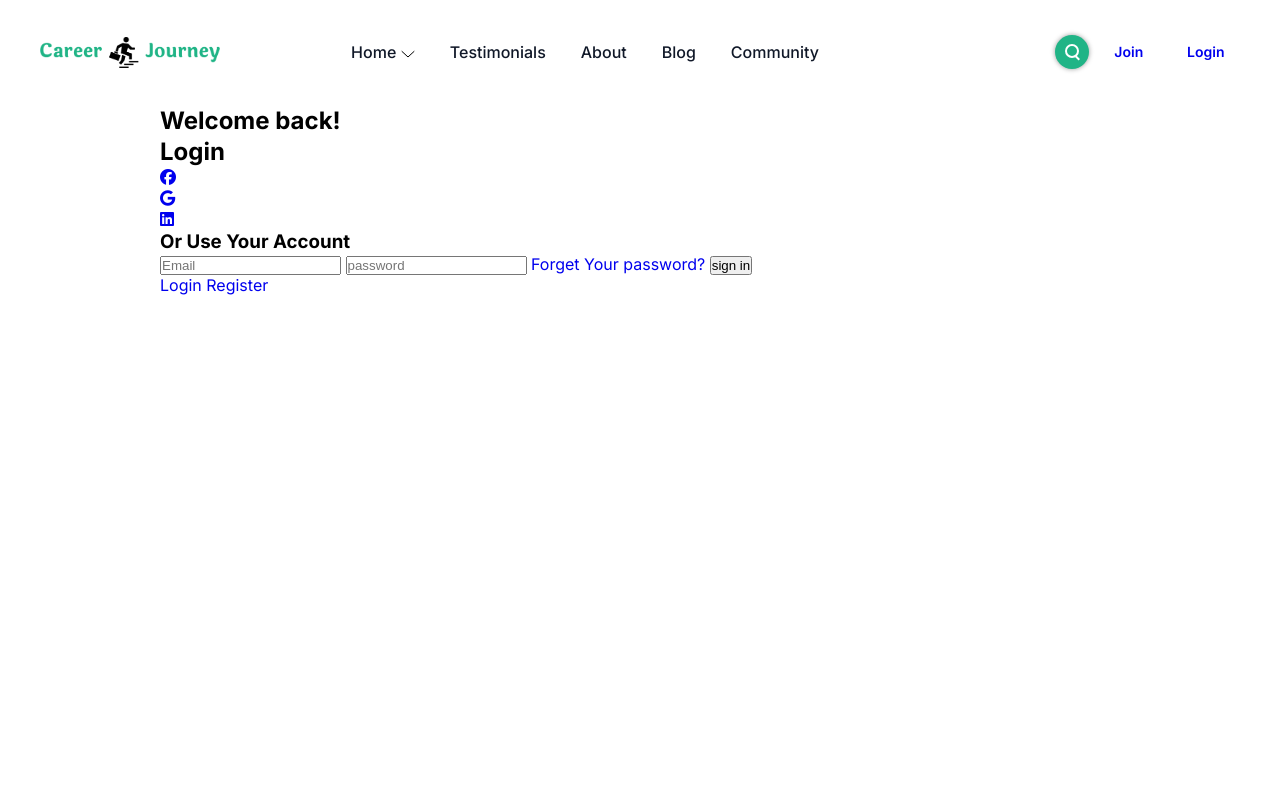
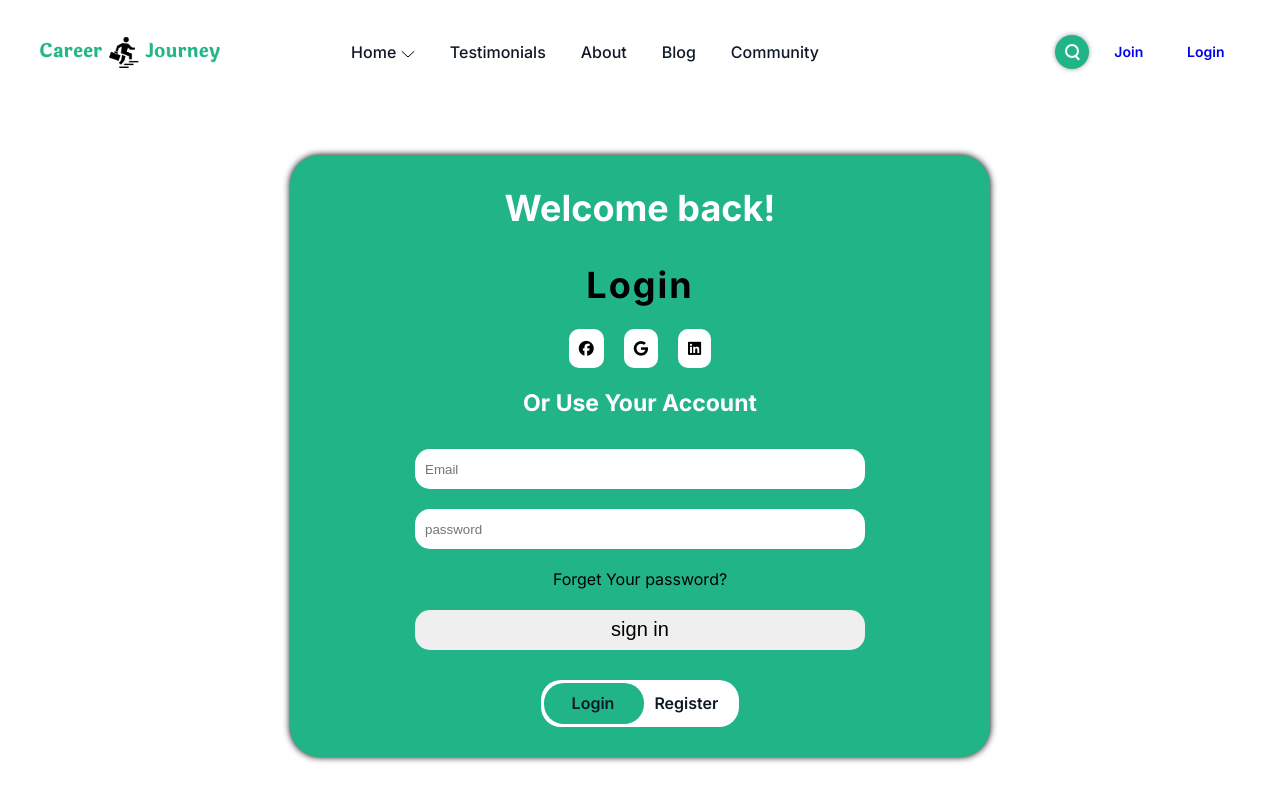
Before and after one commit to mahmood-mohie/the-career-journey, a plain HTML site: page login.html in a window 1280 px wide. Drawn offline with nearby package versions, Linux system fonts and the light colour scheme; files that its build step writes are made by us from their sources.

Commit message:
add new login page

```diff
--- a/app/sass/_login.scss
+++ b/app/sass/_login.scss
@@ -1,4 +1,4 @@
-.main-1 {
+.main-4 {
   margin: 0px 290px;
   @include breakpoint-down(medium) {
     margin: 120px 90px;
--- a/app/sass/style.scss
+++ b/app/sass/style.scss
@@ -10,3 +10,4 @@
 @import "offer";
 @import "about";
 @import "contact";
+@import "login";
--- a/login.html
+++ b/login.html
@@ -89,7 +89,8 @@
         </div>
       </div>
     </header>
-    <main class="main-1">
+
+    <main class="main-4">
       <section class="box">
         <div class="logIn-div">
           <h1>Welcome back!</h1>
```
